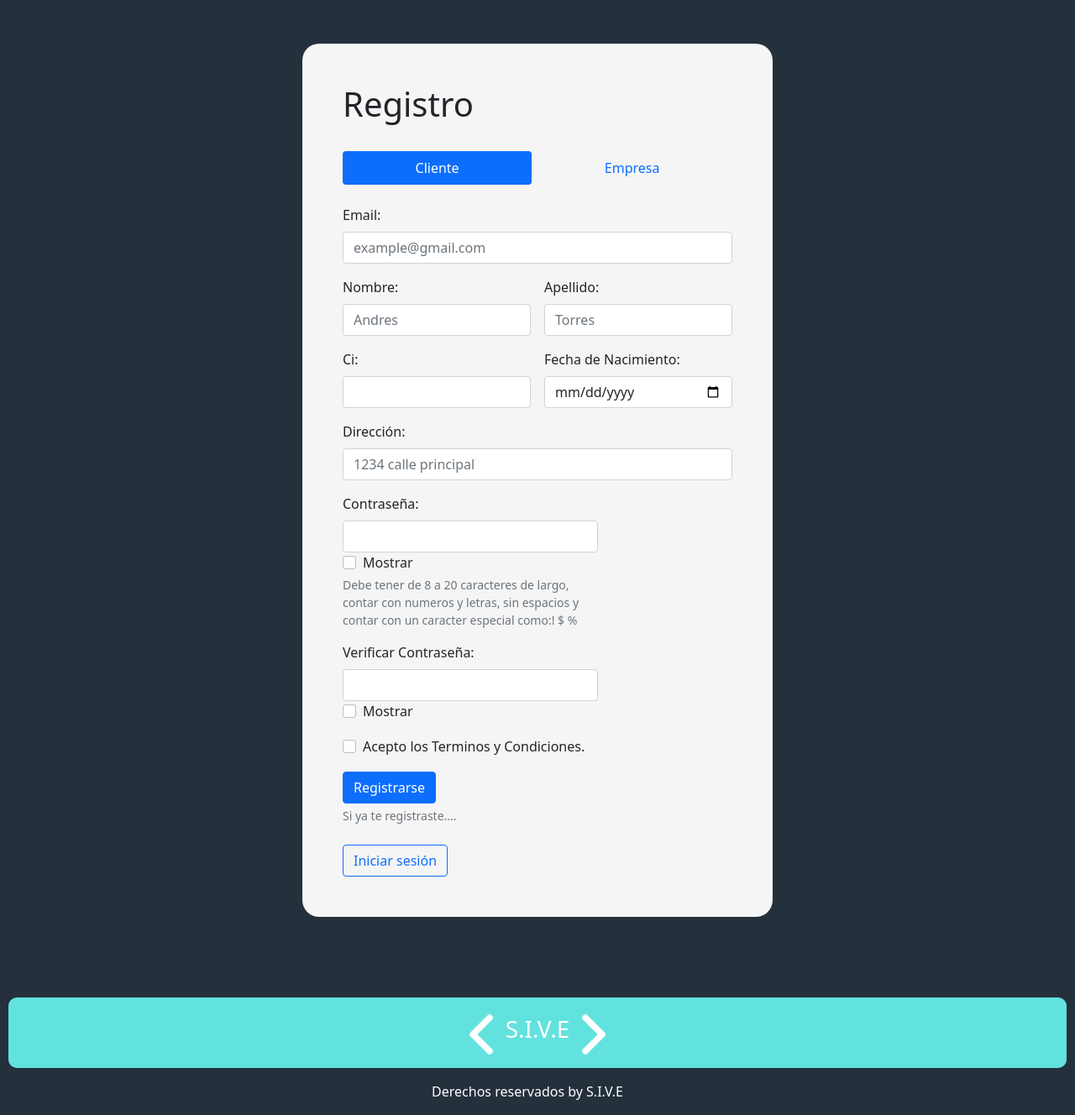
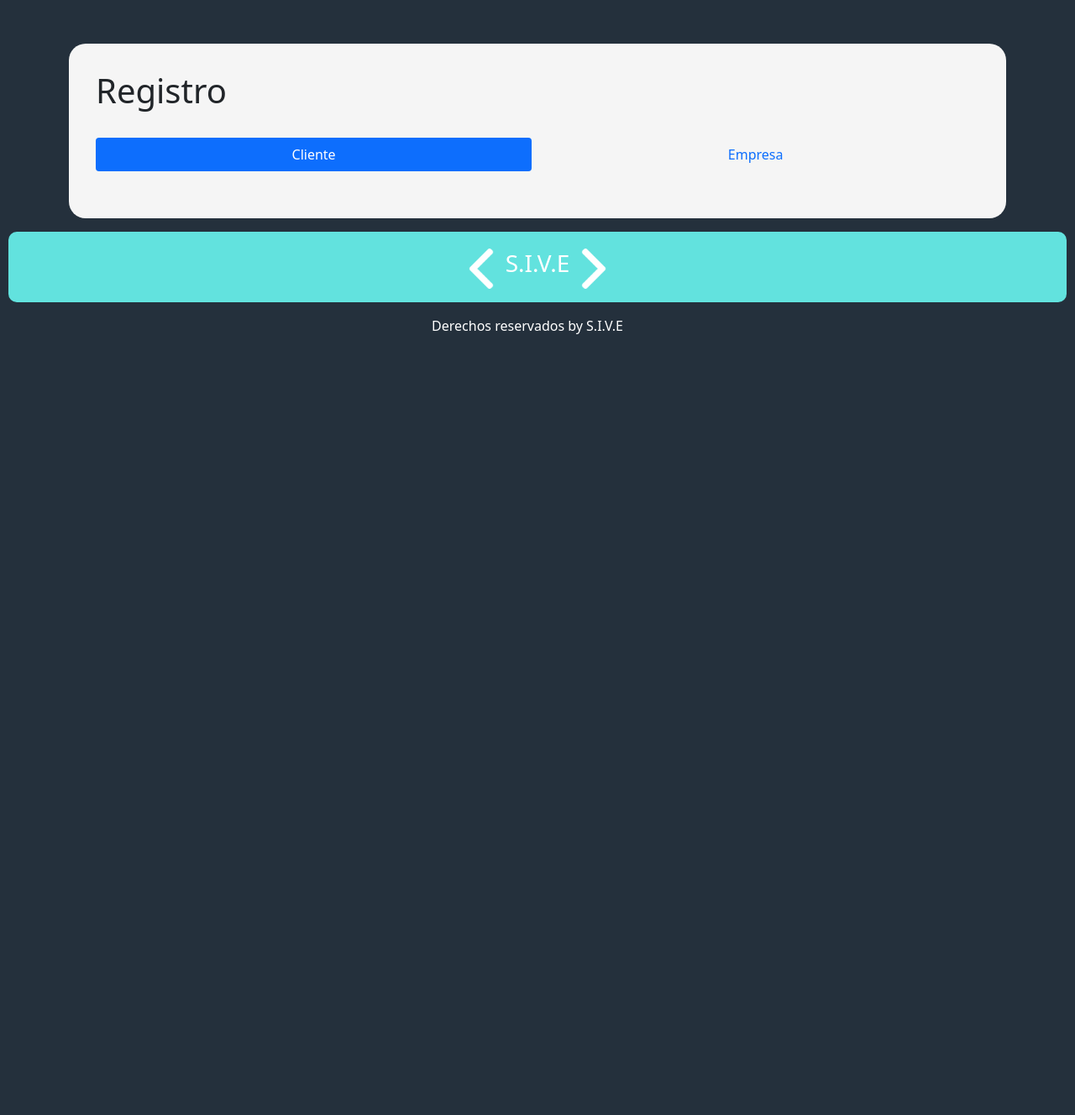
Before and after one commit to LarmSoftwareDesign/Proyecto-S.I.V.E, a PHP site: page /register.html in a window 1280 px wide. Shown: the part 76-1404 px from the top of the page at 84% size. After the commit the page ends 474 px from the top, so only its background shows below. Run offline with PHP 8.4, Linux system fonts and the light colour scheme.

Commit message:
para hacer cambios correctamente en el registro shara un cambio profundo

```diff
--- a/css/register.css
+++ b/css/register.css
@@ -1,16 +1,13 @@
 body{
     background-color:#24303C;
 }
-.caja-registro{
-margin:5em;
 
-}
-.MS {
-    padding: 3em;
+.caja-registro {
+    padding: 2em;
     background-color: whitesmoke;
     border-radius: 20px;
-    text-align: left;
-    width: 560px;
+
+
 
 }
 
--- a/js/funciones.js
+++ b/js/funciones.js
@@ -1,6 +1,6 @@
 // ! funcion de mostrar contraseña
 function myFunction() {
-    var x = document.getElementById("myInput");
+    var x = document.getElementById("validationDefault07");
     if (x.type === "password") {
       x.type = "text";
     } else {
@@ -10,7 +10,7 @@ function myFunction() {
 
  // ! funcion de mostrar verificar contraseña
   function myFunction1() {
-    var x = document.getElementById("myInput1");
+    var x = document.getElementById("validationDefault08");
     if (x.type === "password") {
       x.type = "text";
     } else {
--- a/register.html
+++ b/register.html
@@ -16,11 +16,11 @@
     <header>
       <script src ="js/header.js"> </script>
     </header>
+
     <!--registro-->
-    <section class="caja-registro">
+    <section class="container">
 
-
-        <div class="MS container">
+        <div class="caja-registro">
           <!--cambio de Registro-->
           <h1>Registro</h1>
           <br>
@@ -31,86 +31,39 @@
             <li class="nav-item">
               <a class="nav-link" href="register E.html">Empresa</a>
             </li>
-
           </ul>
           <br>
 
-            <form action="php/registeragenda.php" method="post" class="row g-3">
-                <div class="col-12">
-                    <label for="inputEmail4" class="form-label">Email:</label>
-                    <input type="text" class="form-control" id="inputEmail4" placeholder="example@gmail.com" required="" name="email">
-                </div>
-                <div class="col-md-6">
-                    <label for="inputFname" class="form-label">Nombre:</label>
-                    <input type="text" class="form-control" placeholder="Andres" required="" name="nombre">
-                </div>
-                <div class="col-md-6">
-                    <label for="inputLname" class="form-label">Apellido:</label>
-                    <input type="text" class="form-control" placeholder="Torres" required="" name="apellido" >
-                </div>
-
-                <div class="col-md-6">
-                    <label for="inputCi" class="form-label">Ci:</label>
-                    <input type="text" class="form-control" maxlength="9" required="" name="ci">
-                </div>
-                <div class="col-md-6">
-                  <label for="inputCi" class="form-label">Fecha de Nacimiento:</label>
-                  <input type="date" class="form-control" maxlength="9" required="" name="fnac">
-                </div>
-
-
-                <div class="col-lg-12">
-                  <label for="inputAddress" class="form-label">Dirección:</label>
-                  <input type="text" class="form-control" placeholder="1234 calle principal" required="" name ="direccion">
-                </div>
-
-
-                <div class="col-md-8">
-                    <label class="form-label">Contraseña:</label>
-                    <input type="password" class="form-control" name="cont" id="myInput" >
-                    <div class="form-check">
-                      <input class="form-check-input" type="checkbox" onclick="myFunction()" >
-                      <label class="form-check-label">
-                        Mostrar
-                      </label>
-                    </div>
-
-                    <div id="passwordHelpBlock" class=" form-text" required="">
-                      Debe tener de 8 a 20 caracteres de largo, contar con numeros y letras, sin espacios y contar con un caracter especial como:! $ %
-                    </div>
-                </div>
-                <div class="col-md-8">
-                    <label  class="form-label">Verificar Contraseña:</label>
-                    <input type="password" class="form-control" required="" name="ver" id ="myInput1">
-                    <div class="form-check">
-                      <input class="form-check-input" type="checkbox" onclick="myFunction1()" >
-                      <label class="form-check-label">
-                        Mostrar
-                      </label>
-                    </div>
-                </div>
-
-                <div class="col-md-8">
-                  <div class="form-check">
-                    <input class="form-check-input" type="checkbox" id="gridCheck">
-                    <label class="form-check-label" for="gridCheck">
-                      Acepto los Terminos y Condiciones.
-                    </label>
-                  </div>
-                </div>
-                <div class="col-12">
-                  <button type="submit" class="btn btn-primary">Registrarse</button>
-                  <div id="Btn-HelpBlock" class="form-text">
-                    Si ya te registraste....
-                  </div><br>
-                  <button type="submit" class="btn btn-outline-primary" onclick="location.href='login.html'">Iniciar sesión</button>
-
-                </div>
-
-              </form>
         </div>
 
     </section>
+    <script>
+      // Ejemplo de JavaScript de inicio para deshabilitar el envío de formularios si hay campos no válidos
+      (function () {
+        'use strict'
+
+        //Obtener todos los formularios a los que queremos aplicar estilos de validación de Bootstrap personalizados
+        // Buscamos la clase .needs-validation en el DOM (documento)
+        var forms = document.querySelectorAll('.needs-validation')
+
+        // Bucle sobre ellos y evitar la presentación
+        Array.prototype.slice.call(forms)
+          .forEach(function (form) {
+            form.addEventListener('submit', function (event) {
+              if (!form.checkValidity()) {
+                event.preventDefault()
+                event.stopPropagation()
+              }else{
+                       alert('Datos Validados Correctamente !!')
+              }
+
+              form.classList.add('was-validated')
+            }, false)
+          })
+        })()
+
+      </script>
+
 
      <!--footer-->
      <footer>
```
